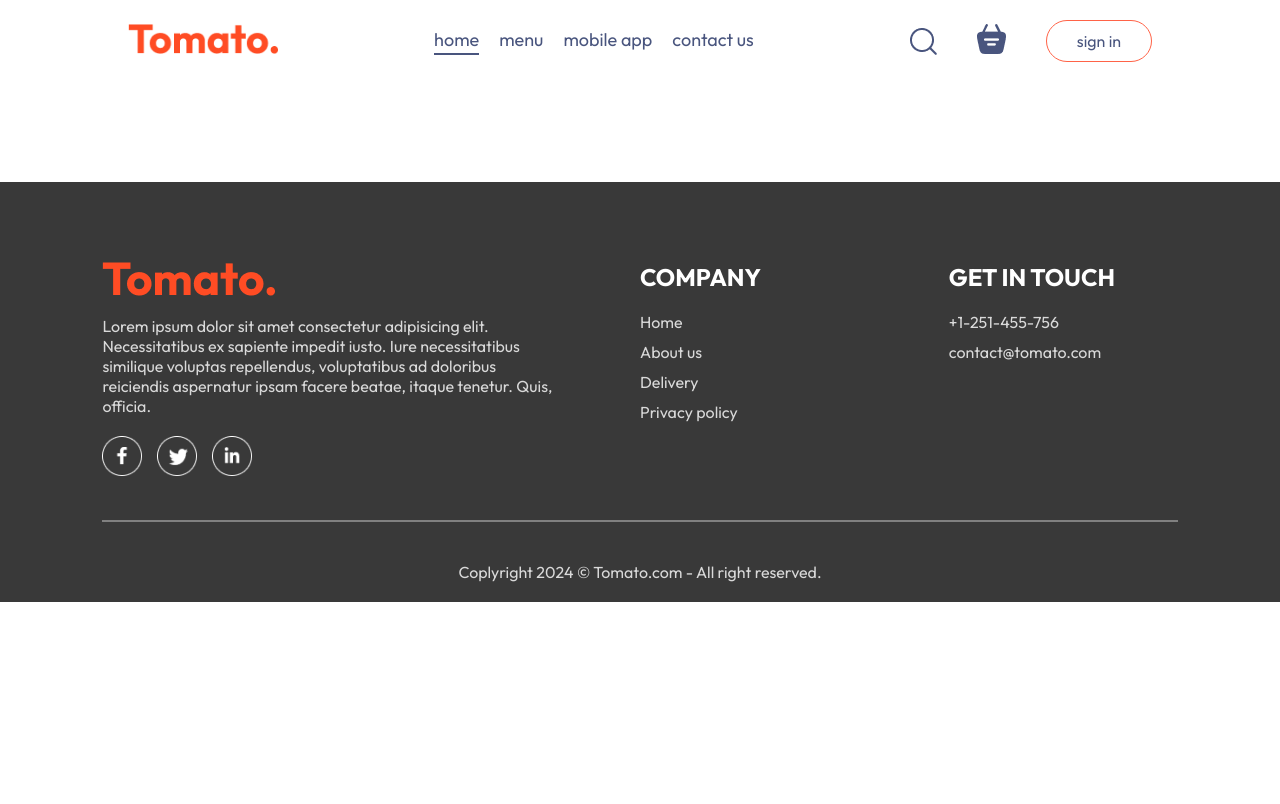
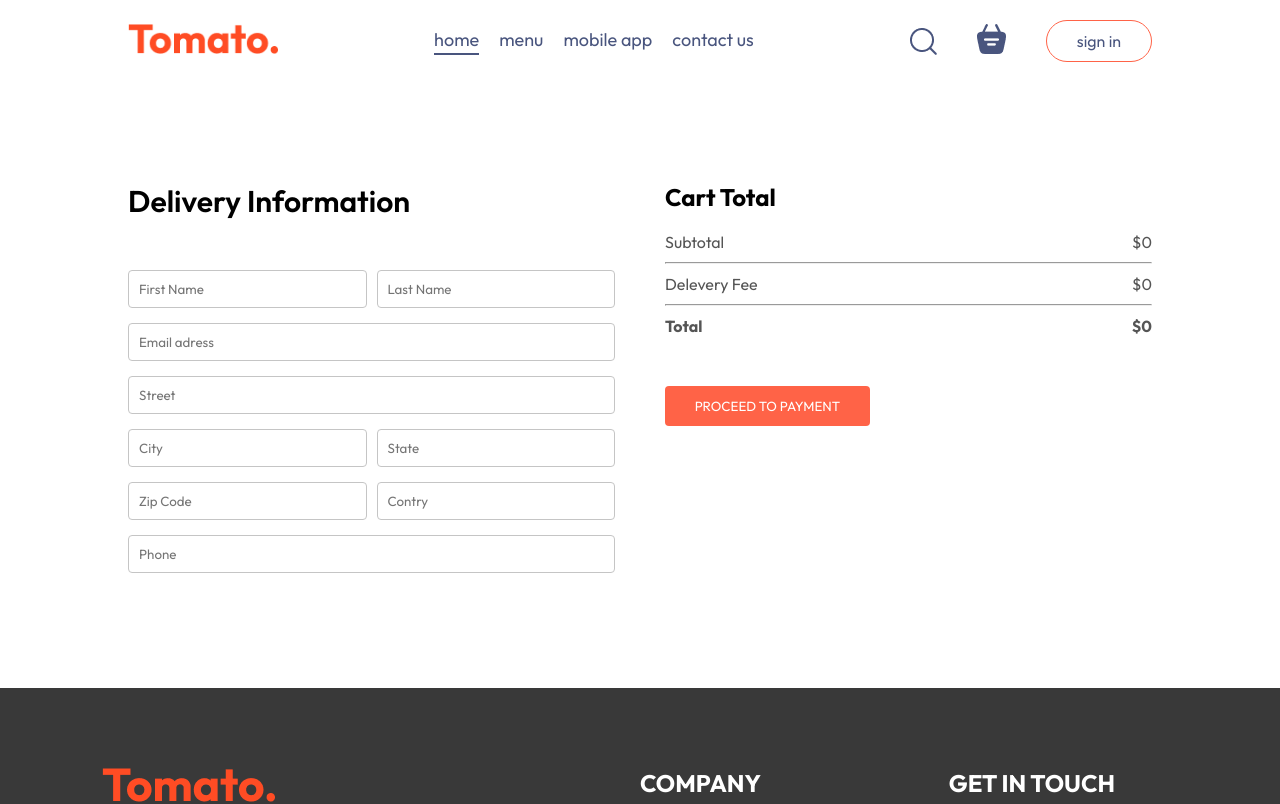
Before and after one commit to andramaria080/Tomato., a React (Vite) app: page /order in a window 1280 px wide. Shown: the top 804 px of the page. Built offline with nearby package versions, Linux system fonts and the light colour scheme.

Commit message:
Place Orcer details created and Cart changed, all functional

```diff
--- a/src/pages/Cart/Cart.jsx
+++ b/src/pages/Cart/Cart.jsx
@@ -1,10 +1,13 @@
 import React, { useContext } from "react";
 import "./Cart.css";
 import { StoreContext } from "../../context/StoreContext";
+import { useNavigate } from "react-router-dom";
 
 const Cart = () => {
   const { cartItems, food_list, removeFromCart, getTotalCartAmount } =
     useContext(StoreContext);
+
+  const navigate = useNavigate();
 
   return (
     <div className="cart">
@@ -50,15 +53,24 @@
             <hr />
             <div className="cart-total-details">
               <p>Delevery Fee</p>
-              <p>${2}</p>
+              <p>${getTotalCartAmount() === 0 ? 0 : 2}</p>
             </div>
             <hr />
             <div className="cart-total-details">
               <b>Total</b>
-              <b>${getTotalCartAmount() + 2}</b>
+              <b>
+                ${getTotalCartAmount() === 0 ? 0 : getTotalCartAmount() + 2}
+              </b>
             </div>
           </div>
-          <button class="third-btn">PROCEED TO CHECKOUT</button>
+          <button
+            class="third-btn"
+            onClick={() => {
+              navigate("/order");
+            }}
+          >
+            PROCEED TO CHECKOUT
+          </button>
         </div>
         <div className="cart-promocode">
           <div>
--- a/src/pages/PlaceOrder/PlaceOrder.css
+++ b/src/pages/PlaceOrder/PlaceOrder.css
@@ -0,0 +1,35 @@
+.place-order {
+  display: flex;
+  align-items: start;
+  justify-content: space-between;
+  gap: 50px;
+  margin-top: 100px;
+}
+.place-order-left {
+  width: 100%;
+  max-width: max(30%, 500px);
+}
+.place-order-left .title {
+  font-size: 30px;
+  font-weight: 600;
+  margin-bottom: 50px;
+}
+.place-order-left input {
+  margin-bottom: 15px;
+  width: 100%;
+  padding: 10px;
+  border: 1px solid #c5c5c5;
+  border-radius: 4px;
+  outline-color: var(--tomato);
+}
+.multi-fields {
+  display: flex;
+  gap: 10px;
+}
+.place-order-right {
+  width: 100%;
+  max-width: max(40%, 500px);
+}
+.place-order-right .cart-total button {
+  margin-top: 30px;
+}
--- a/src/pages/PlaceOrder/PlaceOrder.jsx
+++ b/src/pages/PlaceOrder/PlaceOrder.jsx
@@ -1,8 +1,55 @@
-import React from "react";
+import React, { useContext } from "react";
 import "./PlaceOrder.css";
+import { StoreContext } from "../../context/StoreContext";
 
 const PlaceOrder = () => {
-  return <div></div>;
+  const { getTotalCartAmount } = useContext(StoreContext);
+  return (
+    <form className="place-order">
+      <div className="place-order-left">
+        <p className="title">Delivery Information</p>
+        <div className="multi-fields">
+          <input type="text" placeholder="First Name" />
+          <input type="text" placeholder="Last Name" />
+        </div>
+        <input type="email" placeholder="Email adress" />
+        <input type="text" placeholder="Street" />
+        <div className="multi-fields">
+          <input type="text" placeholder="City" />
+          <input type="text" placeholder="State" />
+        </div>
+        <div className="multi-fields">
+          <input type="text" placeholder="Zip Code" />
+          <input type="text" placeholder="Contry" />
+        </div>
+        <input type="tel" placeholder="Phone" />
+      </div>
+      <div className="place-order-right">
+        <div className="cart-total">
+          <h2>Cart Total</h2>
+          <div>
+            <div className="cart-total-details">
+              <p>Subtotal</p>
+              <p>${getTotalCartAmount()}</p>
+            </div>
+            <hr />
+            <div className="cart-total-details">
+              <p>Delevery Fee</p>
+              <p>${getTotalCartAmount() === 0 ? 0 : 2}</p>
+            </div>
+            <hr />
+            <div className="cart-total-details">
+              <b>Total</b>
+              <b>
+                ${getTotalCartAmount() === 0 ? 0 : getTotalCartAmount() + 2}
+              </b>
+            </div>
+          </div>
+          <button class="third-btn">PROCEED TO PAYMENT</button>
+        </div>
+      </div>
+    </form>
+  );
 };
 
 export default PlaceOrder;
```
